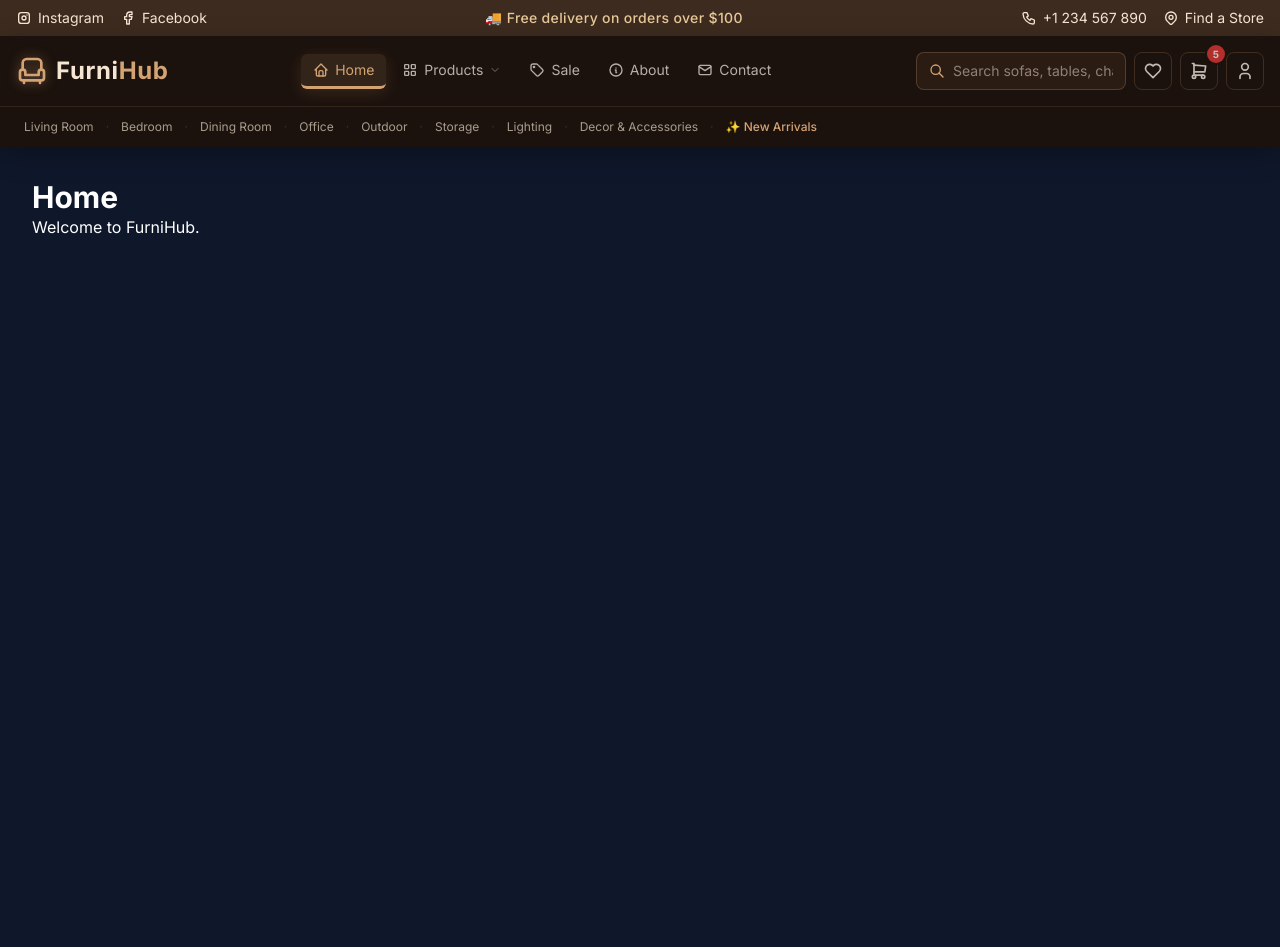
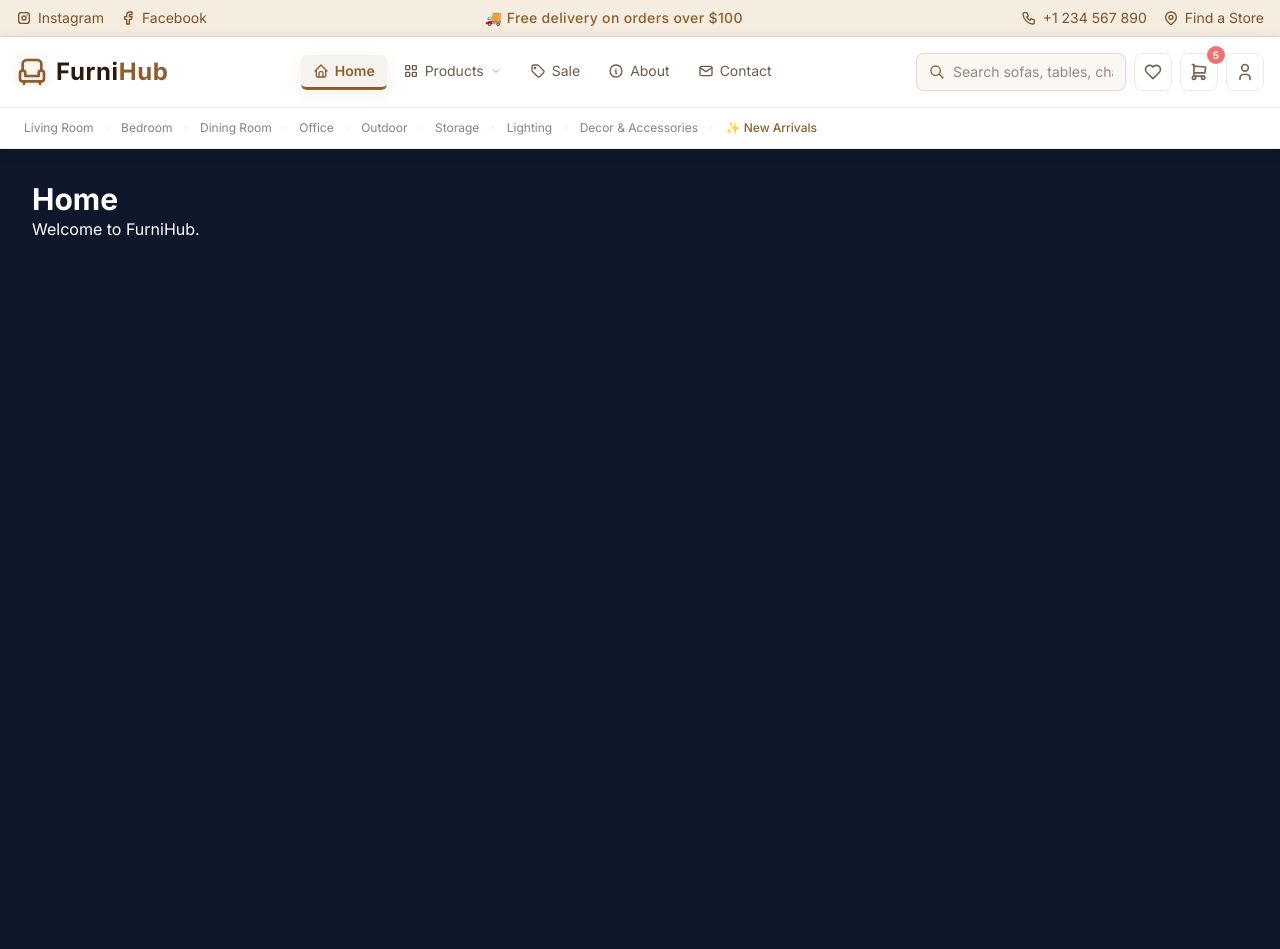
Before and after one commit to Nnavodya/MERN-furniture-shop, a React app in the folder frontend/: page / in a window 1280 px wide. Built offline with nearby package versions, Linux system fonts and the light colour scheme; the HTML template or start-up script is replaced by a standard one.

Commit message:
style: update Topbar design for light theme with new colors and improved hover effects

```diff
--- a/frontend/src/components/common/header.jsx
+++ b/frontend/src/components/common/header.jsx
@@ -7,20 +7,27 @@
   TbShoppingCart, TbUser, TbChevronDown, TbX, TbMenu2
 } from 'react-icons/tb'
 
-// ── Design Tokens ──────────────────────────────────────
+// ── Design Tokens (Light Theme) ────────────────────────
 const C = {
-  topbarBg: '#2A1810',
-  topbarText: '#F5E6D3',
-  topbarPromo: '#D4A373',
-  navBg: '#1C120D',
-  navSecondary: '#2A1B13',
-  accent: '#D4A373',
-  accentMid: 'rgba(212,163,115,0.12)',
-  accentBorder: 'rgba(212,163,115,0.25)',
-  text: '#F5E6D3',
-  textNav: '#F8F1E8',
-  textMuted: 'rgba(245,230,211,0.65)',
-  divider: 'rgba(212,163,115,0.12)',
+  // ───── Top Bar ─────
+  topbarBg: '#F5EDE0',
+  topbarText: '#5C3D1E',
+  topbarPromo: '#8B5E2E',
+
+  // ───── Main Navbar ─────
+  navBg: '#FFFFFF',
+  navSecondary: '#FBF7F2',
+
+  accent: '#8B5E2E',
+  accentMid: 'rgba(139,94,46,0.08)',
+  accentBorder: 'rgba(139,94,46,0.20)',
+
+  text: '#2C1A0E',
+  textNav: '#3D2410',
+  textMuted: 'rgba(44,26,14,0.55)',
+
+  divider: 'rgba(139,94,46,0.12)',
+  shadow: '0 2px 16px rgba(44,26,14,0.08)',
 }
 
 const categories = [
@@ -44,11 +51,12 @@
       to={to}
       className="flex items-center gap-1.5 px-3 py-1.5 rounded-md text-sm transition-all duration-150"
       style={{
-        color:        active ? C.accent    : C.textNav,
-        opacity:      active ? 1           : 0.7,
+        color:        active ? C.accent  : C.textNav,
+        opacity:      active ? 1         : 0.75,
         background:   active ? C.accentMid : 'transparent',
         borderBottom: active ? `3px solid ${C.accent}` : '3px solid transparent',
-        boxShadow:    active ? `0 4px 15px rgba(212,163,115,.15)` : 'none',
+        boxShadow:    active ? `0 4px 15px rgba(139,94,46,.10)` : 'none',
+        fontWeight:   active ? '600' : '400',
       }}
       onMouseEnter={e => {
         if (!active) {
@@ -59,7 +67,7 @@
       }}
       onMouseLeave={e => {
         if (!active) {
-          e.currentTarget.style.opacity    = '0.7'
+          e.currentTarget.style.opacity    = '0.75'
           e.currentTarget.style.color      = C.textNav
           e.currentTarget.style.background = 'transparent'
         }
@@ -78,7 +86,7 @@
     to={to}
     aria-label={label}
     className="relative p-2 rounded-lg flex items-center justify-center transition-all duration-150"
-    style={{ border: `0.5px solid ${C.accentBorder}`, color: C.textNav, opacity: 0.75 }}
+    style={{ border: `0.5px solid ${C.accentBorder}`, color: C.textNav, opacity: 0.7 }}
     onMouseEnter={e => {
       e.currentTarget.style.background  = C.accentMid
       e.currentTarget.style.borderColor = C.accent
@@ -89,7 +97,7 @@
       e.currentTarget.style.background  = 'transparent'
       e.currentTarget.style.borderColor = C.accentBorder
       e.currentTarget.style.color       = C.textNav
-      e.currentTarget.style.opacity     = '0.75'
+      e.currentTarget.style.opacity     = '0.7'
     }}
   >
     <Icon className="h-5 w-5" />
@@ -99,7 +107,7 @@
           position: 'absolute',
           top: '-8px',
           right: '-8px',
-          background: '#E53935',        // ← red circle
+          background: '#E53935',
           color: '#FFFFFF',
           fontSize: '10px',
           fontWeight: '700',
@@ -110,7 +118,7 @@
           alignItems: 'center',
           justifyContent: 'center',
           lineHeight: 1,
-          boxShadow: '0 0 0 2px #1C120D', // ← navbar bg වලින් ring එකක් දාලා detach කළා
+          boxShadow: '0 0 0 2px #FFFFFF', // light theme — white ring
           pointerEvents: 'none',
         }}
       >
@@ -133,7 +141,8 @@
         style={{
           background: C.navBg,
           color: C.text,
-          boxShadow: '0 8px 25px rgba(0,0,0,0.25)'
+          boxShadow: C.shadow,
+          borderBottom: `1px solid ${C.divider}`,
         }}
         className="sticky top-0 z-50"
       >
@@ -146,7 +155,7 @@
               className="h-8 w-8"
               style={{
                 color: C.accent,
-                filter: 'drop-shadow(0 0 6px rgba(212,163,115,.5))'
+                filter: 'drop-shadow(0 0 4px rgba(139,94,46,.25))'
               }}
             />
             <span className="text-2xl font-bold tracking-wide" style={{ color: C.text }}>
@@ -167,7 +176,11 @@
               {showDropdown && (
                 <div
                   className="absolute top-full left-0 mt-1 w-52 rounded-xl py-2 z-50"
-                  style={{ background: C.navSecondary, border: `0.5px solid ${C.accentBorder}` }}
+                  style={{
+                    background: '#FFFFFF',
+                    border: `0.5px solid ${C.accentBorder}`,
+                    boxShadow: '0 8px 24px rgba(44,26,14,0.10)',
+                  }}
                 >
                   {categories.map((cat) => (
                     <Link
@@ -231,7 +244,9 @@
           <div className="container mx-auto px-4 flex items-center gap-1 h-10 overflow-x-auto scrollbar-none">
             {categories.map((cat, i) => (
               <React.Fragment key={cat.path}>
-                {i > 0 && <span className="text-xs" style={{ color: 'rgba(212,163,115,0.2)' }}>·</span>}
+                {i > 0 && (
+                  <span className="text-xs" style={{ color: 'rgba(139,94,46,0.25)' }}>·</span>
+                )}
                 <Link
                   to={`/products?category=${cat.path}`}
                   className="text-xs px-2 py-1 rounded whitespace-nowrap transition-all duration-150"
@@ -249,7 +264,7 @@
                 </Link>
               </React.Fragment>
             ))}
-            <span className="text-xs" style={{ color: 'rgba(212,163,115,0.2)' }}>·</span>
+            <span className="text-xs" style={{ color: 'rgba(139,94,46,0.25)' }}>·</span>
             <Link
               to="/products?filter=new"
               className="text-xs px-2 py-1 font-medium whitespace-nowrap"
@@ -308,7 +323,9 @@
             ))}
 
             <div className="pt-3" style={{ borderTop: `1px solid ${C.divider}` }}>
-              <p className="text-xs px-3 mb-2" style={{ color: C.accent, opacity: 0.7 }}>Categories</p>
+              <p className="text-xs px-3 mb-2" style={{ color: C.accent, opacity: 0.8 }}>
+                Categories
+              </p>
               <div className="grid grid-cols-2 gap-1">
                 {categories.map((cat) => (
                   <Link
--- a/frontend/src/components/layout/Topbar.jsx
+++ b/frontend/src/components/layout/Topbar.jsx
@@ -1,35 +1,59 @@
 import React from 'react'
-import { TbBrandMeta, TbBrandInstagram, TbBrandFacebook, TbPhone, TbMapPin } from 'react-icons/tb';
+import { TbBrandInstagram, TbBrandFacebook, TbPhone, TbMapPin } from 'react-icons/tb';
 
 const Topbar = () => {
   return (
-    <div className="bg-[#3D2B1F] text-[#F5E6D3]">
+    <div style={{ background: '#F5EDE0', color: '#5C3D1E', borderBottom: '1px solid rgba(139,94,46,0.15)' }}>
       <div className="container mx-auto px-4 py-2 flex items-center justify-between flex-wrap gap-2">
 
         {/* Left - Social Links */}
         <div className="flex items-center gap-4">
-          <a href="#" className="hover:text-[#E8C99A] flex items-center gap-1.5 transition-colors">
+          <a
+            href="#"
+            className="flex items-center gap-1.5 transition-colors text-sm"
+            style={{ color: '#7A5229' }}
+            onMouseEnter={e => e.currentTarget.style.color = '#4A2E0E'}
+            onMouseLeave={e => e.currentTarget.style.color = '#7A5229'}
+          >
             <TbBrandInstagram className="h-4 w-4" />
-            <span className="hidden sm:inline text-sm">Instagram</span>
+            <span className="hidden sm:inline">Instagram</span>
           </a>
-          <a href="#" className="hover:text-[#E8C99A] flex items-center gap-1.5 transition-colors">
+          <a
+            href="#"
+            className="flex items-center gap-1.5 transition-colors text-sm"
+            style={{ color: '#7A5229' }}
+            onMouseEnter={e => e.currentTarget.style.color = '#4A2E0E'}
+            onMouseLeave={e => e.currentTarget.style.color = '#7A5229'}
+          >
             <TbBrandFacebook className="h-4 w-4" />
-            <span className="hidden sm:inline text-sm">Facebook</span>
+            <span className="hidden sm:inline">Facebook</span>
           </a>
         </div>
 
         {/* Center - Promo */}
-        <div className="text-sm font-medium text-[#E8C99A] tracking-wide">
+        <div className="text-sm font-medium tracking-wide" style={{ color: '#8B5E2E' }}>
           🚚 Free delivery on orders over $100
         </div>
 
         {/* Right - Contact & Store */}
         <div className="flex items-center gap-4">
-          <a href="tel:+1234567890" className="hover:text-[#E8C99A] flex items-center gap-1.5 transition-colors text-sm">
+          <a
+            href="tel:+1234567890"
+            className="flex items-center gap-1.5 transition-colors text-sm"
+            style={{ color: '#7A5229' }}
+            onMouseEnter={e => e.currentTarget.style.color = '#4A2E0E'}
+            onMouseLeave={e => e.currentTarget.style.color = '#7A5229'}
+          >
             <TbPhone className="h-4 w-4" />
             <span className="hidden md:inline">+1 234 567 890</span>
           </a>
-          <a href="#" className="hover:text-[#E8C99A] flex items-center gap-1.5 transition-colors text-sm">
+          <a
+            href="#"
+            className="flex items-center gap-1.5 transition-colors text-sm"
+            style={{ color: '#7A5229' }}
+            onMouseEnter={e => e.currentTarget.style.color = '#4A2E0E'}
+            onMouseLeave={e => e.currentTarget.style.color = '#7A5229'}
+          >
             <TbMapPin className="h-4 w-4" />
             <span className="hidden md:inline">Find a Store</span>
           </a>
```
